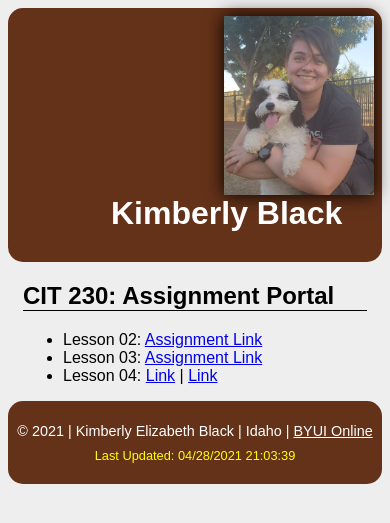
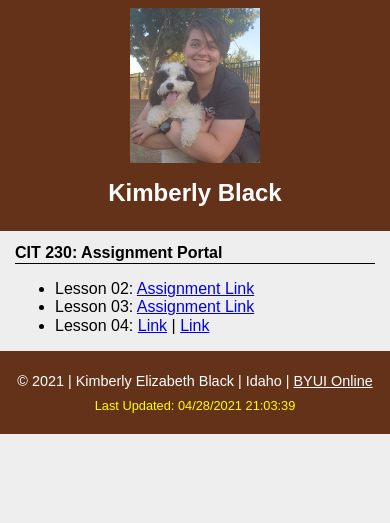
Before and after one commit to Kim-Quirk/kim-quirk.github.io, a PHP site: page / in a window 390 px wide. Shown: the top 523 px of the page. Run offline with PHP 8.4, Linux system fonts and the light colour scheme.

Commit message:
Media Query

```diff
--- /dev/null
+++ b/css/medium.css
@@ -0,0 +1,20 @@
+@media only screen and (min-width: 32.5em) {
+     h1 {
+        font-size:2.5rem;
+        padding-left: 95px;
+    }
+
+    h2 {
+        font-size: 1.5rem;
+    }
+
+    header, footer {
+        border-radius: 15px;
+    }
+
+    .profile {
+        float: right;
+        box-shadow: 0 0 17px black;
+        width: 150px;
+    }
+}
--- a/css/stylesheet.css
+++ b/css/small.css
@@ -12,12 +12,18 @@ header, footer {
     background-color: #643219;
     color: white;
     padding: 8px;
-    border-radius: 15px;
+}
+
+h1 {
+    font-size: 1.5rem;
+}
+
+h2 {
+    font-size: 1rem;
 }
 
 header h1 {
-    font-size:32px;
-    padding-left: 95px;
+    text-align: center;
 }
 
 main {
@@ -29,9 +35,10 @@ main h2 {
 }
 
 .profile {
-    float: right;
-    box-shadow: 0 0 17px black;
-    width: 150px;
+    width: 130px;
+    display: block;
+    margin-left: auto;
+    margin-right: auto;
 }
 
 footer a, footer a:link, footer a:visited, footer a:hover, footer a:active, footer a:focus {
--- a/index.html
+++ b/index.html
@@ -5,7 +5,9 @@
     <meta charset="UTF-8">
     <meta name="description"
         content="Assignment portal for Brother Hayes in WDD 230: Web Fronted DEvelopment at BYU-Idaho">
-    <link rel="stylesheet" href="css/stylesheet.css">
+    <link rel="stylesheet" href="css/normalize.css">
+    <link rel="stylesheet" href="css/small.css">
+    <link rel="stylesheet" href="css/medium.css">
     <script src="scripts/page.js"></script>
     <meta name="viewport" content="width=device-width, initial-scale=1.0">
     <title>Course Portal Home Page</title>
```
